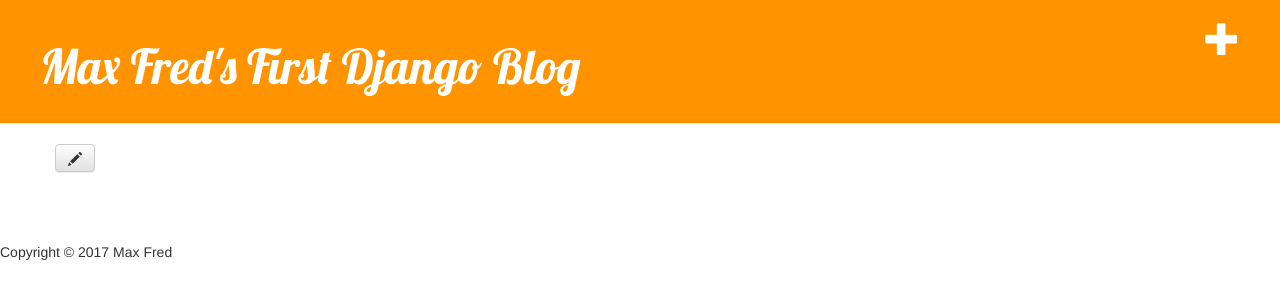
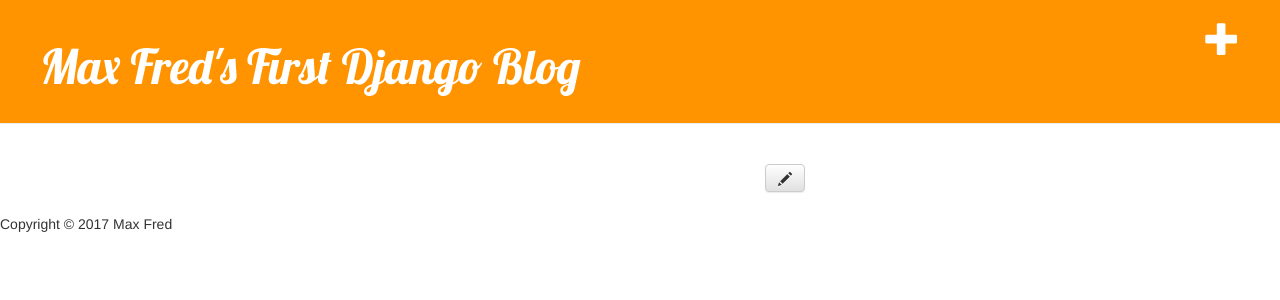
Before and after one commit to midtownkc/djangogirlskc, a Django app: template blog/templates/blog/post_detail.html in a window 1280 px wide. Shown: the top 300 px of the page. Run offline with Django 3.2, Linux system fonts and the light colour scheme; the template is opened without the code that fills it, so the values that code supplies are empty; the visitor is signed in with stand-in values (Sample User, id 1); some libraries are stand-ins or nearby versions.

Commit message:
fixed layout

```diff
--- a/blog/templates/blog/post_detail.html
+++ b/blog/templates/blog/post_detail.html
@@ -2,13 +2,13 @@
 
 {% block content %}
     <div class="post">
+        {% if user.is_authenticated %}
+        <a class="btn btn-default pull-right" href="{% url 'post_edit' pk=post.pk %}"><span class="glyphicon glyphicon-pencil"></span></a>
+        {% endif %}
         {% if post.published_date %}
-            <div class="date">
+            <div class="date pull-right">
                 {{ post.published_date }}
             </div>
-        {% endif %}
-        {% if user.is_authenticated %}
-        <a class="btn btn-default" href="{% url 'post_edit' pk=post.pk %}"><span class="glyphicon glyphicon-pencil"></span></a>
         {% endif %}
         <h1>{{ post.title }}</h1>
         <p>{{ post.text|linebreaksbr }}</p>
--- a/blog/templates/blog/post_list.html
+++ b/blog/templates/blog/post_list.html
@@ -3,7 +3,7 @@
 {% block content %}
     {% for post in posts %}
         <div class="post">
-            <div class="date">
+            <div class="date pull-right">
                 <p>published: {{ post.published_date }}</p>
             </div>
             <h1><a href="{% url 'post_detail' pk=post.pk %}">{{ post.title }}</a></h1>
```
